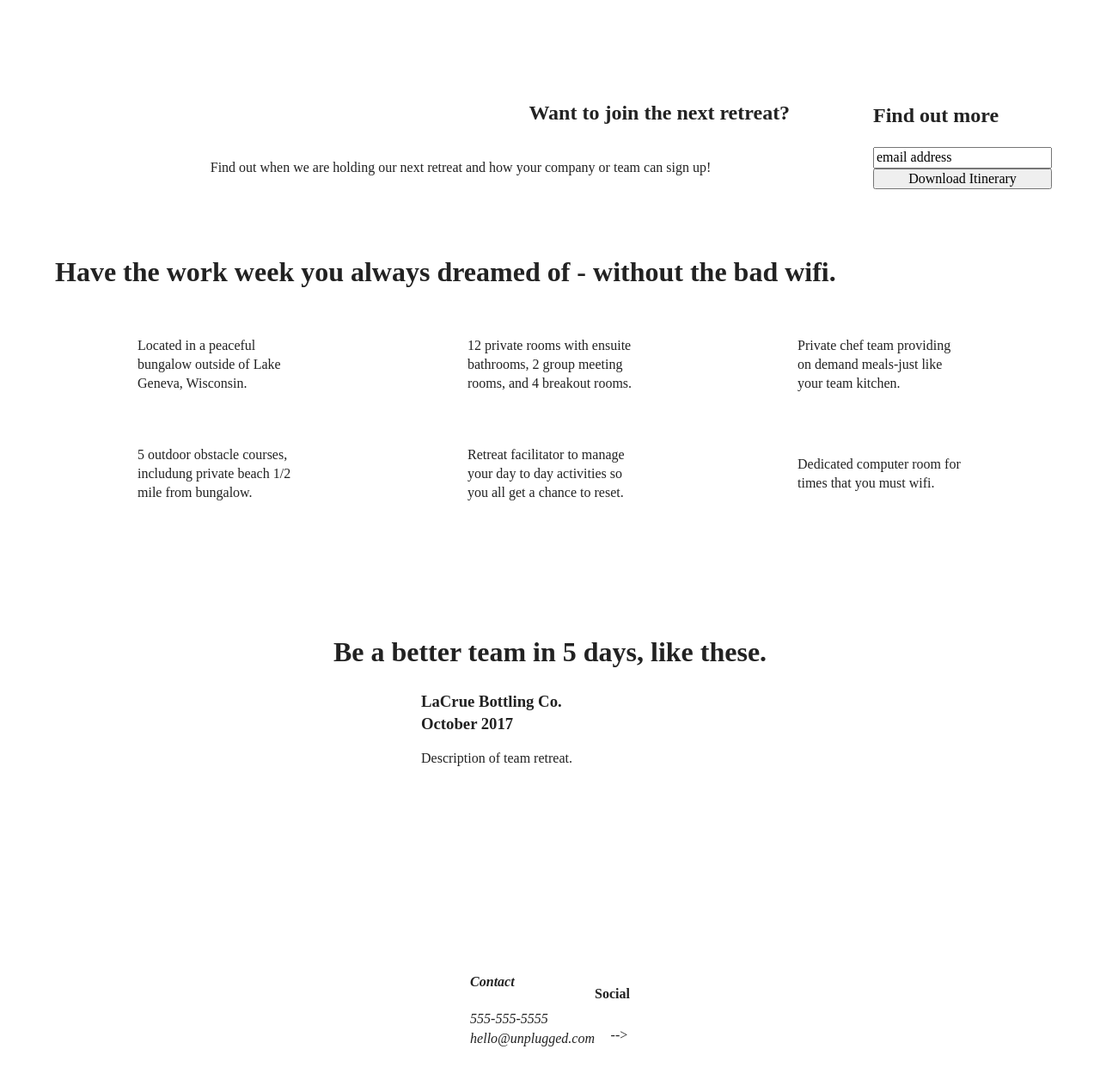
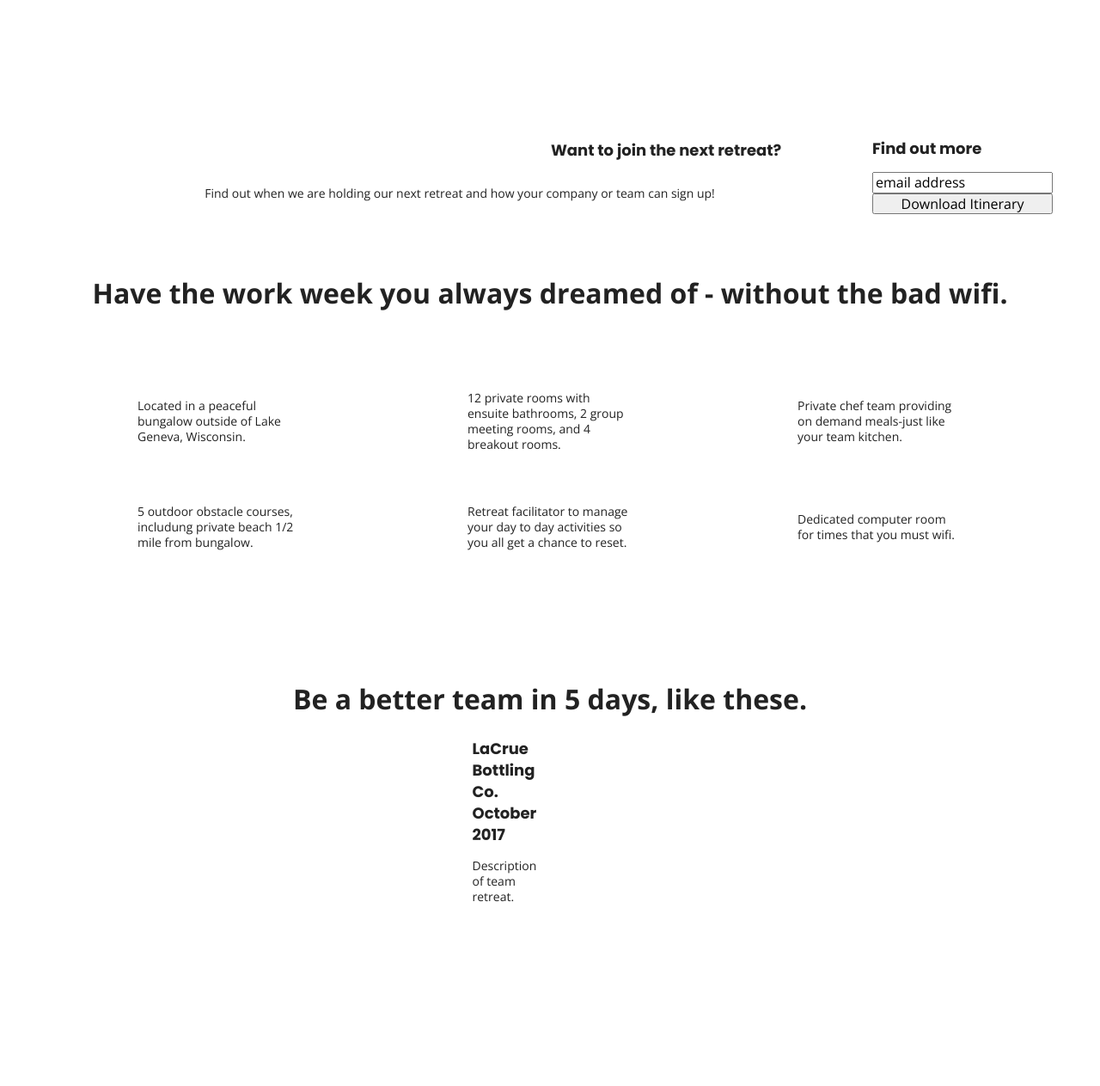
Before and after one commit to marshchick/nature, a plain HTML site: page index.html in a window 1280 px wide. Shown: the part 297-1560 px from the top of the page at 86% size. Drawn offline with nearby package versions, Linux system fonts and the light colour scheme.

Commit message:
adding font styles and global styles

```diff
--- a/css/main.css
+++ b/css/main.css
@@ -97,7 +97,49 @@ textarea {
 /* ==========================================================================
    Author's custom styles
    ========================================================================== */
-content-wrapper{
+html{
+  font-size:16px;
+}
+body{
+  font-family: 'Open Sans', sans-serif;
+  font-size:1em;
+}
+ul,
+ol{
+  font-size:1.125em;
+  list-style-type:none;
+}
+a{
+  color:#e2e3ed;
+  text-decoration:none;
+}
+h1{
+  font-size:2em;
+}
+h2{
+  font-family:'Poppins', sans-serif;
+  font-size:1.125em;
+}
+h3,
+h4{
+  font-family:'Poppins', sans-serif;
+  font-size:1.125em;
+}
+p{
+  font-size:0.875em;
+  line-height:18px;
+}
+img{
+
+}
+figure{
+
+}
+address{
+
+}
+
+.content-wrapper{
   display:flex;
 }
 header,
@@ -169,7 +211,7 @@ footer .content-wrapper{
 
 }
 .features h1{
-  width:90%;
+margin-bottom: 60px;
 }
 .features .features-items{
   display:flex;
@@ -182,7 +224,7 @@ footer .content-wrapper{
 
 .features article{
   margin:30px 0;
-  width:50%;
+  width:55%;
 }
 .features p{
   margin:0;
@@ -433,24 +475,19 @@ footer .content-wrapper{
     flex-basis:30%;
   }
   .reviews article div{
-    width:300px;
+    width:42%;
   }
   .content-wrapper{
     max-width:960px;
   }
-  .footer-content{
-    display:flex;
-    flex-flow:row nowrap;
-    justify-content: space-between;
-    align-items: center;
-  }
+
   /****About****/
   .mission h2,
     .contact-section .content-wrapper h2 {
-        width: 78%;
+        width: 100%;
     }
     .contact-section .content-wrapper h2 {
-      margin-bottom: 100px;
+      margin-bottom: 40px;
     }
     /****FAQ*****/
     .faq h2 {
@@ -458,7 +495,7 @@ footer .content-wrapper{
   }
 
   .faq-content {
-      flex-basis: 75%;
+      flex-basis: 35%;
   }
 
 
--- a/index.html
+++ b/index.html
@@ -6,7 +6,7 @@
   <title>nature-web-project</title>
   <meta name="description" content="">
   <meta name="viewport" content="width=device-width, initial-scale=1">
-
+  <link href="https://fonts.googleapis.com/css?family=Open+Sans:400,700|Poppins:500,700"rel="stylesheet">
   <link rel="manifest" href="site.webmanifest">
   <link rel="apple-touch-icon" href="icon.png">
   <!-- Place favicon.ico in the root directory -->
@@ -109,7 +109,7 @@
             <p><a href="https://www.facebook.com/yoursite" target="_blank"></a></p>
             <p><a href="https://www.twitter.com/Unplugged" target="_blank"></a></p>
             <p><a href="https://www.instagram.com/unplugged/" target="_blank"></a></p>
-                <!-- other social links here-->-->
+                <!-- other social links here-->
           </div>
         </div>
       </div><!-- footer content ends-->
```
Also changed, not shown: about/index.html (+3 -2 lines), faq/index.html (+1 -1 lines).
